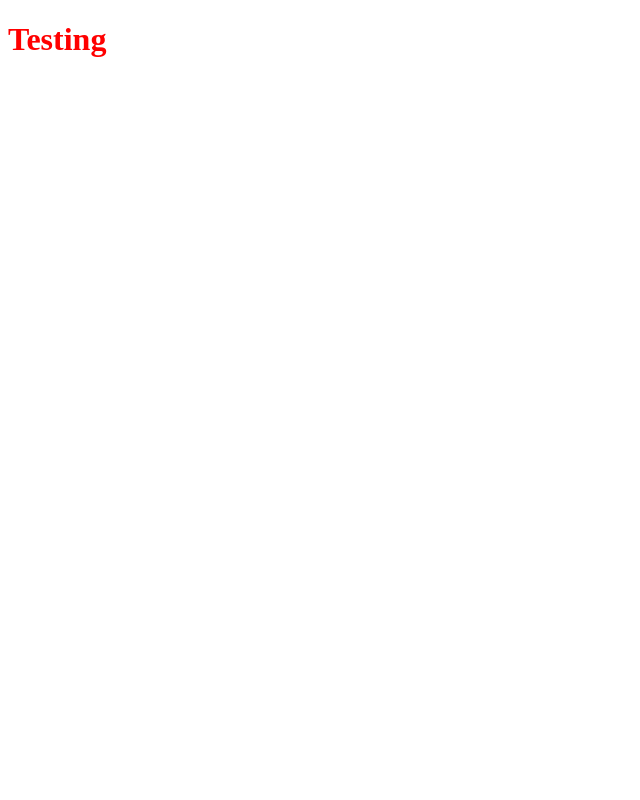
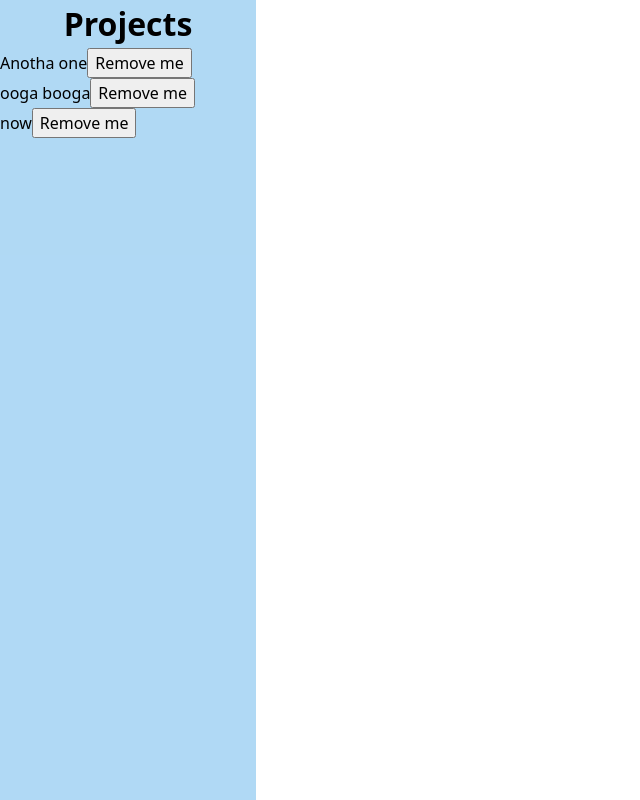
Before and after one commit to raaid3/todo-list, a website built with webpack: page src/index.html in a window 1280 px wide. Shown: the whole page, without its empty margins (0-640 px from the left). Built offline with nearby package versions, Linux system fonts and the light colour scheme.

Commit message:
Create add/remove project feature

```diff
--- a/src/index.html
+++ b/src/index.html
@@ -6,6 +6,14 @@
     <title>Todo-List</title>
 </head>
 <body>
-    <h1>Testing</h1>
+    <div class="sidebar">
+        <h1 class="sidebar__title">Projects</h1>
+        <div class="sidebar__projects">
+
+        </div>
+    </div>
+    <div class="project-display">
+
+    </div>
 </body>
 </html>
--- a/src/index.js
+++ b/src/index.js
@@ -1,3 +1,13 @@
 import "./styles/main.scss";
+import "./modules/render";
 import { pubsub } from "./modules/pubsub";
-import { Project } from "./modules/project";
+import { Project, addProject, getProjects } from "./modules/project";
+
+// adding test projects
+const newProj = new Project("ooga booga");
+const notherOne = new Project("Anotha one");
+const anotherProj = new Project("now");
+
+addProject(notherOne);
+addProject(newProj);
+addProject(anotherProj);
--- a/src/modules/project.js
+++ b/src/modules/project.js
@@ -1,6 +1,26 @@
+import { pubsub } from "./pubsub";
+
+const projects = [];
+
 export class Project {
   constructor(name) {
-    this.tasks = [];
+    this.tasks = []; // task objects
     this.name = name;
   }
 }
+
+export function addProject(project) {
+  projects.push(project);
+  pubsub.pub("AddProject", project);
+}
+
+export function removeProject(project) {
+  const index = projects.indexOf(project);
+  projects.splice(index, 1);
+  console.log(projects);
+  pubsub.pub("RemoveProject", project);
+}
+
+export function getProjects() {
+  return projects;
+}
--- a/src/modules/pubsub.js
+++ b/src/modules/pubsub.js
@@ -7,7 +7,6 @@ export const pubsub = {
     } else {
       events[eventName] = [fn];
     }
-    // console.log(events);
   },
 
   pub: function (eventName, data) {
--- a/src/modules/render.js
+++ b/src/modules/render.js
@@ -1 +1,29 @@
 import { pubsub } from "./pubsub";
+import { Project, addProject, getProjects, removeProject } from "./project";
+
+const sidebar = document.querySelector(".sidebar__projects");
+
+// function to render a project on page
+function renderProject(project) {
+  const container = document.createElement("div");
+  project.pageElement = container;
+  container.textContent = project.name;
+
+  const removeButton = document.createElement("button");
+  removeButton.textContent = "Remove me";
+  removeButton.addEventListener("click", () => {
+    removeProject(project);
+  });
+  container.appendChild(removeButton);
+
+  sidebar.appendChild(container);
+}
+
+// function to un-render a project on page
+function unRenderProject(project) {
+  project.pageElement.remove();
+}
+
+// Subscribe to events
+pubsub.sub("AddProject", (project) => renderProject(project));
+pubsub.sub("RemoveProject", (project) => unRenderProject(project));
--- a/src/styles/main.scss
+++ b/src/styles/main.scss
@@ -1,3 +1,15 @@
+@use "modern-normalize";
+@use "reset";
+
 body {
-  color: red;
+  display: grid;
+  grid-template-columns: 1fr 4fr;
+  min-height: 100vh;
 }
+
+.sidebar {
+  background-color: rgba(111, 186, 236, 0.549);
+  &__title {
+    text-align: center;
+  }
+}
```
